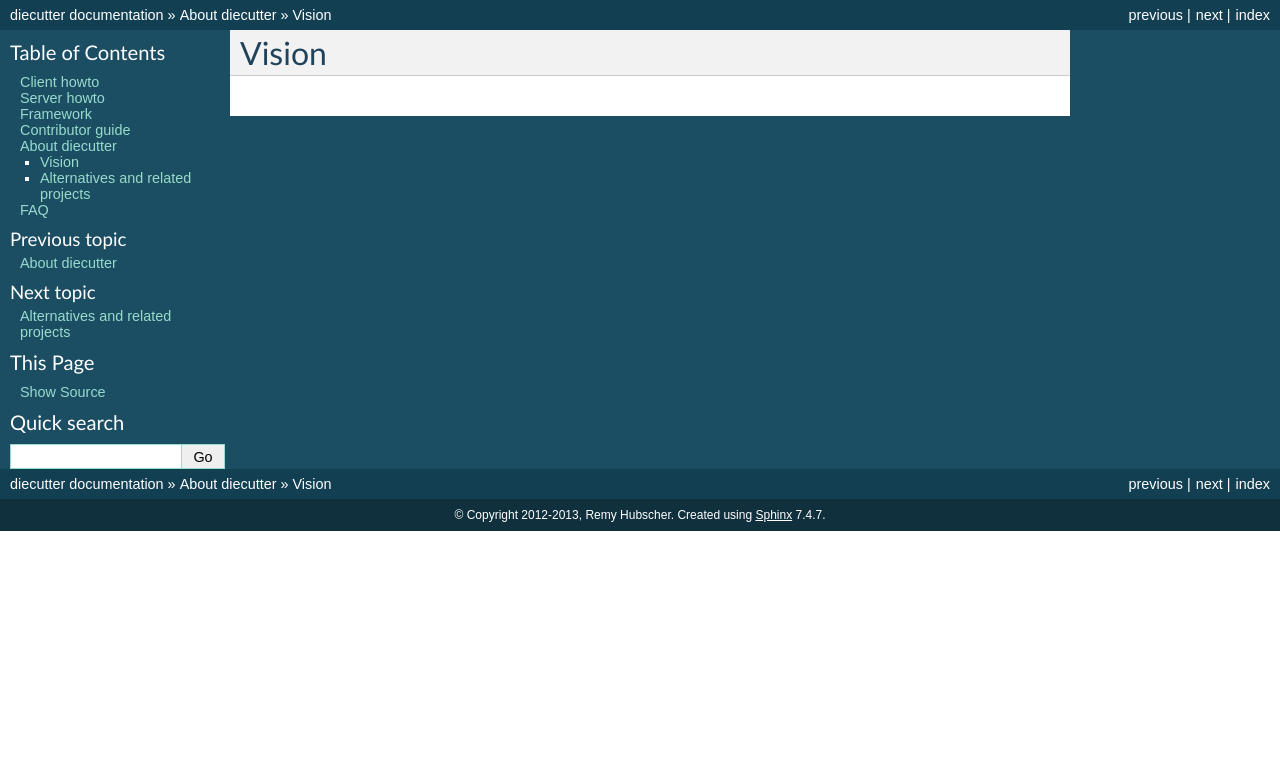
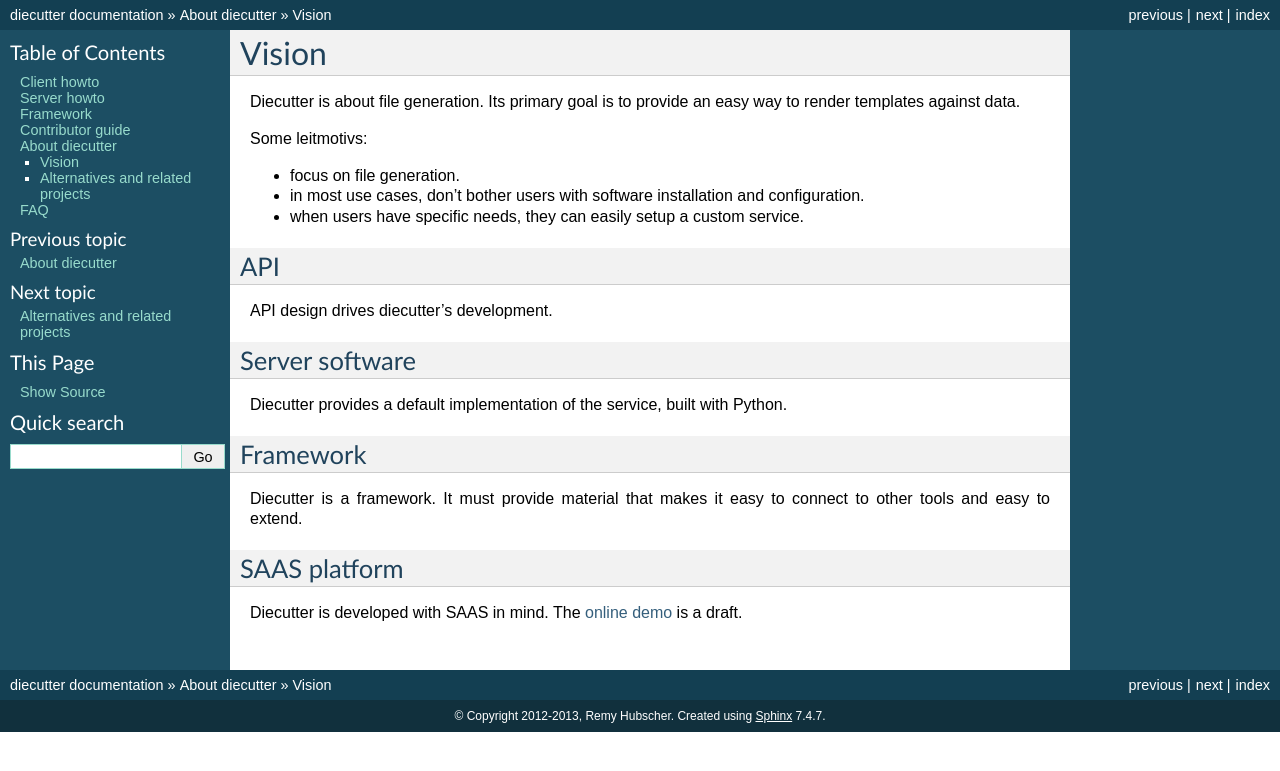
Before and after one commit to diecutter/diecutter, a Sphinx documentation site: the page built from docs/about/vision.txt, in a window 1280 px wide. Shown: the top 771 px of the page. Built offline with Sphinx 7.4.7, drawn with Linux system fonts in a browser that asks for light colours.

Commit message:
Introduced vision and FAQ.

```diff
--- a/docs/about/index.txt
+++ b/docs/about/index.txt
@@ -1,6 +1,8 @@
 ###############
 About diecutter
 ###############
+
+This section is about the diecutter project itself.
 
 .. toctree::
 
--- a/docs/about/vision.txt
+++ b/docs/about/vision.txt
@@ -1,3 +1,46 @@
 ######
 Vision
 ######
+
+Diecutter is about file generation. Its primary goal is to provide an easy way
+to render templates against data.
+
+Some leitmotivs:
+
+* focus on file generation.
+
+* in most use cases, don't bother users with software installation and
+  configuration.
+
+* when users have specific needs, they can easily setup a custom service.
+
+
+***
+API
+***
+
+API design drives diecutter's development.
+
+
+***************
+Server software
+***************
+
+Diecutter provides a default implementation of the service, built with Python.
+
+
+*********
+Framework
+*********
+
+Diecutter is a framework.
+It must provide material that makes it easy to connect to other tools and easy
+to extend.
+
+
+*************
+SAAS platform
+*************
+
+Diecutter is developed with SAAS in mind.
+The :doc:`online demo </demo>` is a draft.
```
Also changed, not shown: docs/faq.txt (+26 -1 lines), 1 other file.
